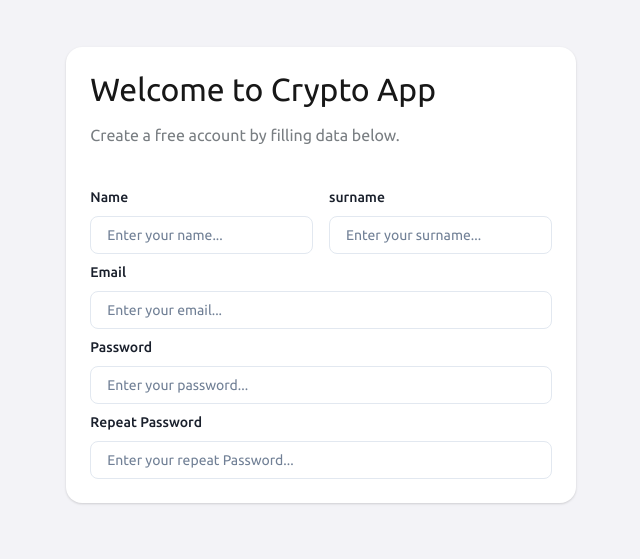
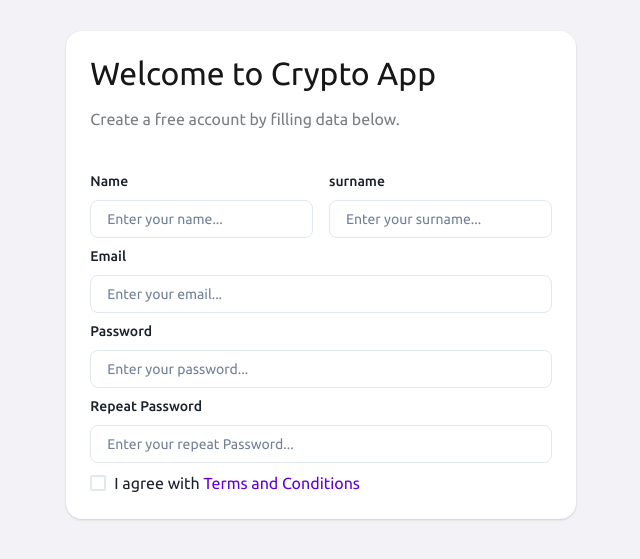
Before and after one commit to Abhay108cell/reactPro, a React (Vite) app in the folder React-auth/app/: page /signup in a window 1280 px wide. Shown: the part 125-684 px from the top of the page, without its empty margins (319-959 px from the left). Built offline with nearby package versions, Linux system fonts and the light colour scheme.

Commit message:
"Added Checkbox component to Signup1 form for Terms and Conditions agreement, and updated Input type for repeatPassword field."

```diff
--- a/React-auth/app/src/pages/Auth/signup/Signup1.jsx
+++ b/React-auth/app/src/pages/Auth/signup/Signup1.jsx
@@ -8,6 +8,7 @@ import {
   Input,
   FormLabel,
   Flex,
+  Checkbox,
 } from "@chakra-ui/react";
 import React from "react";
 
@@ -41,8 +42,13 @@ const Signup1 = () => {
               </FormControl>
             <FormControl>
                 <FormLabel htmlFor="repeatPassword">Repeat Password</FormLabel>
-                <Input for="repeatPassword" type="repeatPassword" placeholder="Enter your repeat Password..." />
+                <Input for="repeatPassword" type="password" placeholder="Enter your repeat Password..." />
               </FormControl>
+              <Checkbox>
+                I agree with <Text as="span" color="p.purple">
+                  Terms and Conditions
+                </Text>
+              </Checkbox>
           </Stack>
         </Card>
       </Center>
```
